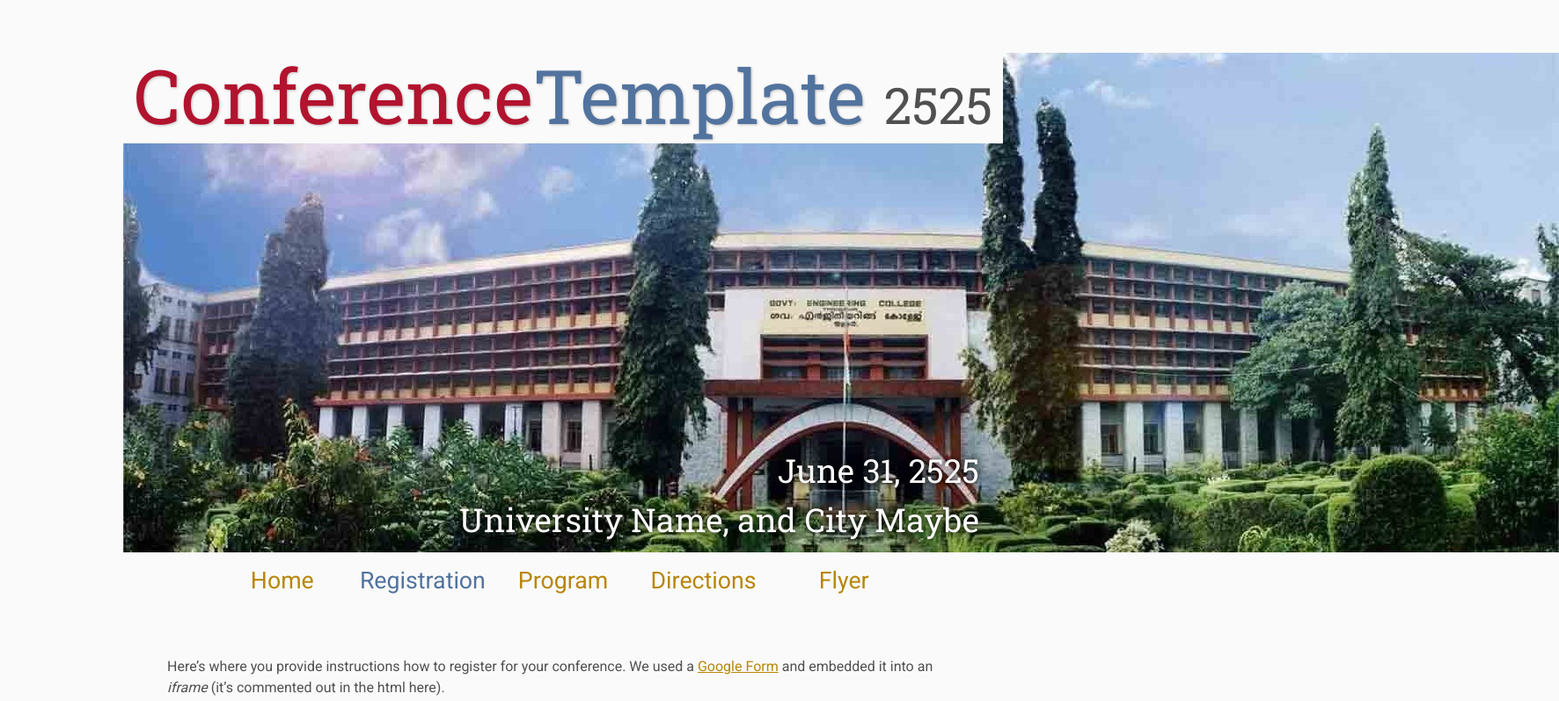
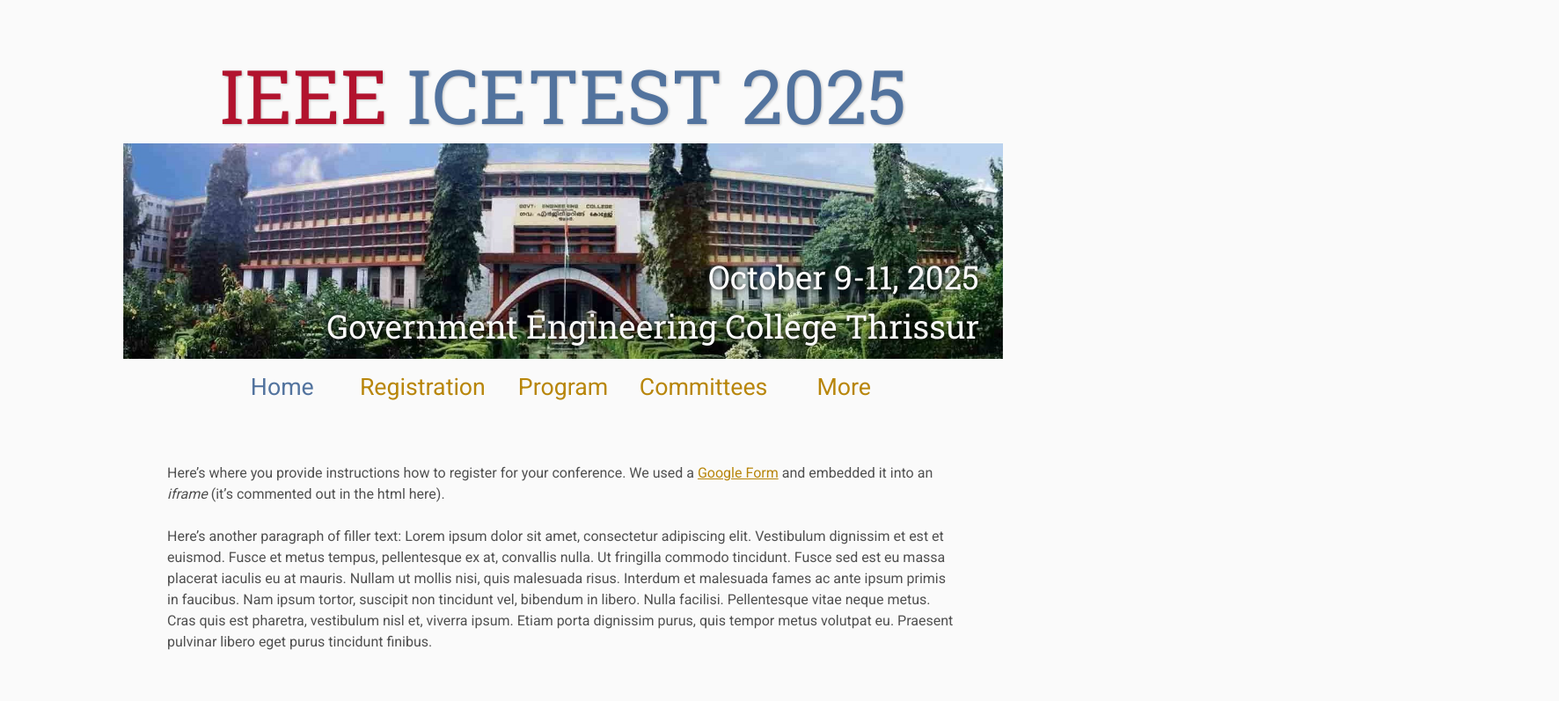
Before and after one commit to icetest2025/icetest2025.github.io, a plain HTML site: page registration/index.html in a window 1280 px wide. Shown: the top 797 px of the page at 88% size, 1772 px wide, since content can reach past the window. Drawn offline with Linux system fonts and the light colour scheme; files that its build step writes are made by us from their sources.

Commit message:
Update index.html

```diff
--- a/registration/index.html
+++ b/registration/index.html
@@ -15,31 +15,31 @@
 <body>
 
     <div class="banner">
-        <img src="assets/banner.jpg" alt="Conference Template Banner">
+        <img src="assets/banner.jpg" alt="Conference Template Banner" width="1000cm">
         <div class="top-left">
-            <span class="title1">Conference</span><span class="title2">Template</span> <span class="year">2525</span>
+            <span class="title1">IEEE</span><span class="title2"> ICETEST 2025</span>  <!-- <span class="year">2025</span> -->
         </div>
         <div class="bottom-right">
-            June 31, 2525 <br> University Name, and City Maybe
+            October 9-11, 2025 <br> Government Engineering College Thrissur
         </div>
     </div>
 
     <table class="navigation">
         <tr>
             <td class="navigation">
-                <a title="Conference Home Page" href=".">Home</a>
+                <a class="current" title="Conference Home Page" href=".">Home</a>
             </td>
             <td class="navigation">
-                <a class="current" title="Register for the Conference" href="registration">Registration</a>
+                <a title="Register for the Conference" href="registration">Registration</a>
             </td>
             <td class="navigation">
                 <a title="Conference Program" href="program">Program</a>
             </td>
             <td class="navigation">
-                <a title="Directions to the Conference" href="directions">Directions</a>
+                <a title="Committees" href="directions">Committees</a>
             </td>
             <td class="navigation">
-                <a title="Conference Flyer" href="flyer">Flyer</a>
+                <a title="More" href="flyer">More</a>
             </td>
         </tr>
     </table>
```
